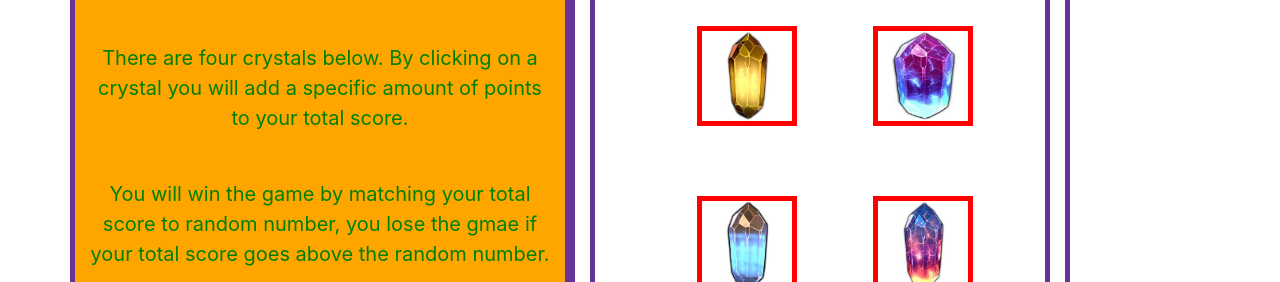
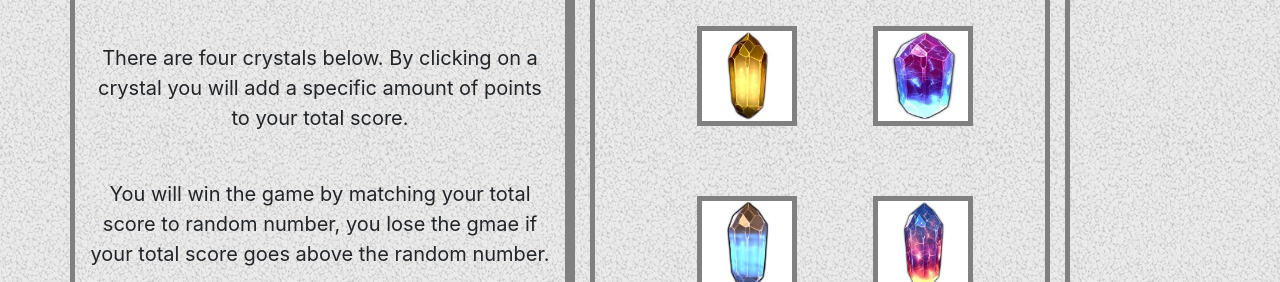
Before and after one commit to abdulw786/crystal-game, a plain HTML site: page index.html in a window 1280 px wide. Shown: the part 202-484 px from the top of the page. Drawn offline with nearby package versions, Linux system fonts and the light colour scheme; grey boxes are pictures that could not be loaded.

Commit message:
css update

```diff
--- a/assets/css/style.css
+++ b/assets/css/style.css
@@ -1,3 +1,6 @@
+body{
+  background-image: url(../images/gravel.png);
+}
 h1 {
     text-align: center;
     background-color: black;
@@ -9,30 +12,24 @@ h1 {
     font-size: 25px;
     font-weight: bold;
   }
-
-
 .row{
   text-align: center;
   width:1000px;
   height:600px;
 }
 .col {
-  border: solid 5px rebeccapurple;
-  color: green;
+  border: solid 5px gray;
   font-size: 20px;
   }
 
 
   #first1, #second2, #third3, #fourth4 {
-  border: solid 5px rgb(255, 0, 0);
+  border: solid 5px gray;
   width:100px;
   height: 100PX;
 
 
 }
-#instruction{
-  background: orange;
-}
 #first1,#second2,#third3,#fourth4{
   margin: 50px 20px 20px 50px;
 }
--- a/index.html
+++ b/index.html
@@ -29,10 +29,9 @@
                 <br>
                 <p>You will win the game by matching your total score to random number, you lose the gmae if your total
                     score goes above the random number.</p>
-                <video src="https://giphy.com/gifs/1wmLXbVK5nX2oFVIV8/html5"></video>
             </div>
             <div class="col 6" id="game">
-                <div class=" col 12" id="crystals">
+                <div class="col" id="crystals">
                     <h2>Click On One Of The Crystal To Get Start </h2>
                     <hr>
                     <img src="assets/images/images1.jpeg" id="first1">
@@ -40,7 +39,7 @@
                     <img src="assets/images/images3.jpeg" id="third3">
                     <img src="assets/images/image4.jpeg" id="fourth4">
                 </div>
-                <div class=" col 12">
+                <div class="col">
                     <div class="winsAndLosses">
                         <h2>Wins :
                             <span id="totalwins"></span>
```
Also changed, not shown: assets/images/gravel.png (added), 2 other files.
